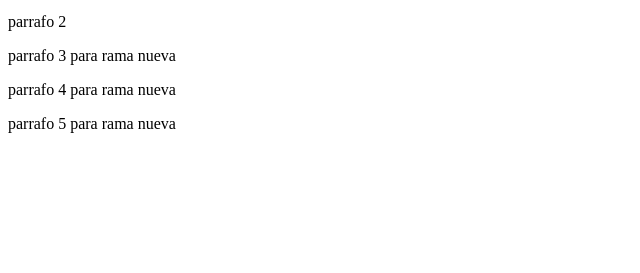
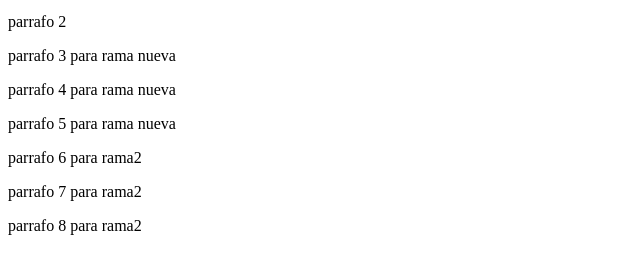
Before and after one commit to AdrianBouzon/tarea3.5daw_repositorios_remotos, a plain HTML site: page index.html in a window 1280 px wide. Shown: the part 101-374 px from the top of the page, without its empty margins (0-640 px from the left). Drawn offline with Linux system fonts and the light colour scheme.

Commit message:
añado 3 parrafos nuevos

```diff
--- a/index.html
+++ b/index.html
@@ -15,5 +15,8 @@
     <p>parrafo 3 para rama nueva</p>
     <p>parrafo 4 para rama nueva</p>
     <p>parrafo 5 para rama nueva</p>
+    <p>parrafo 6 para rama2</p>
+    <p>parrafo 7 para rama2</p>
+    <p>parrafo 8 para rama2</p>
 </body>
 </html>
```
